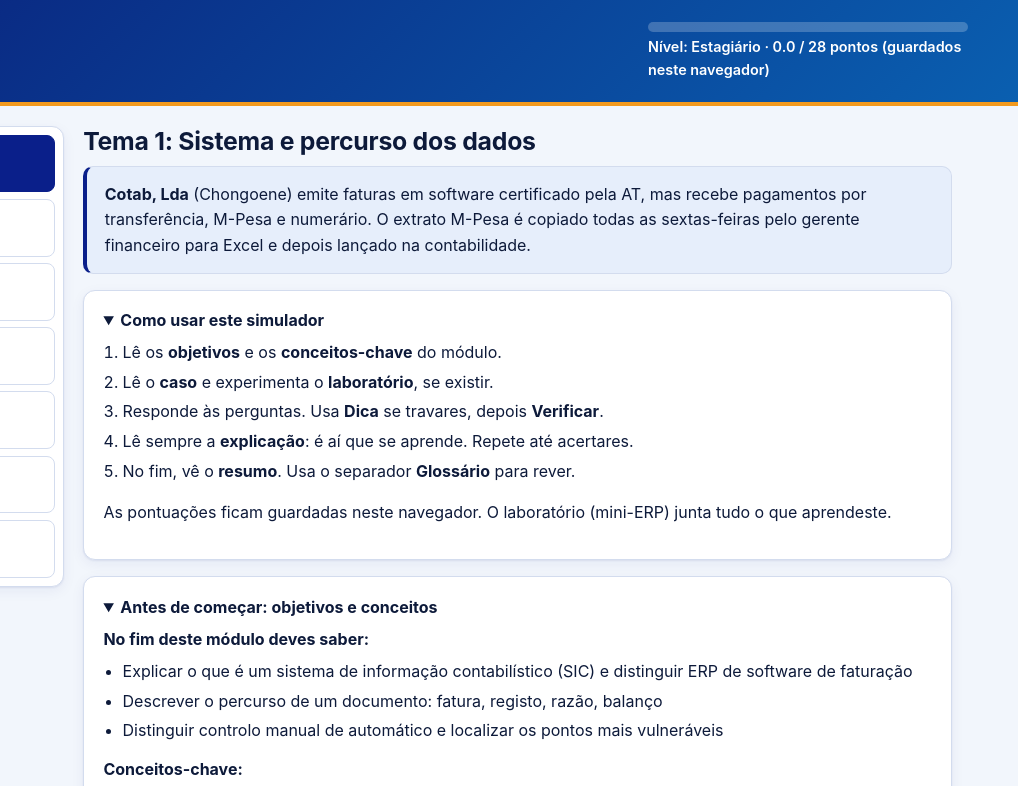
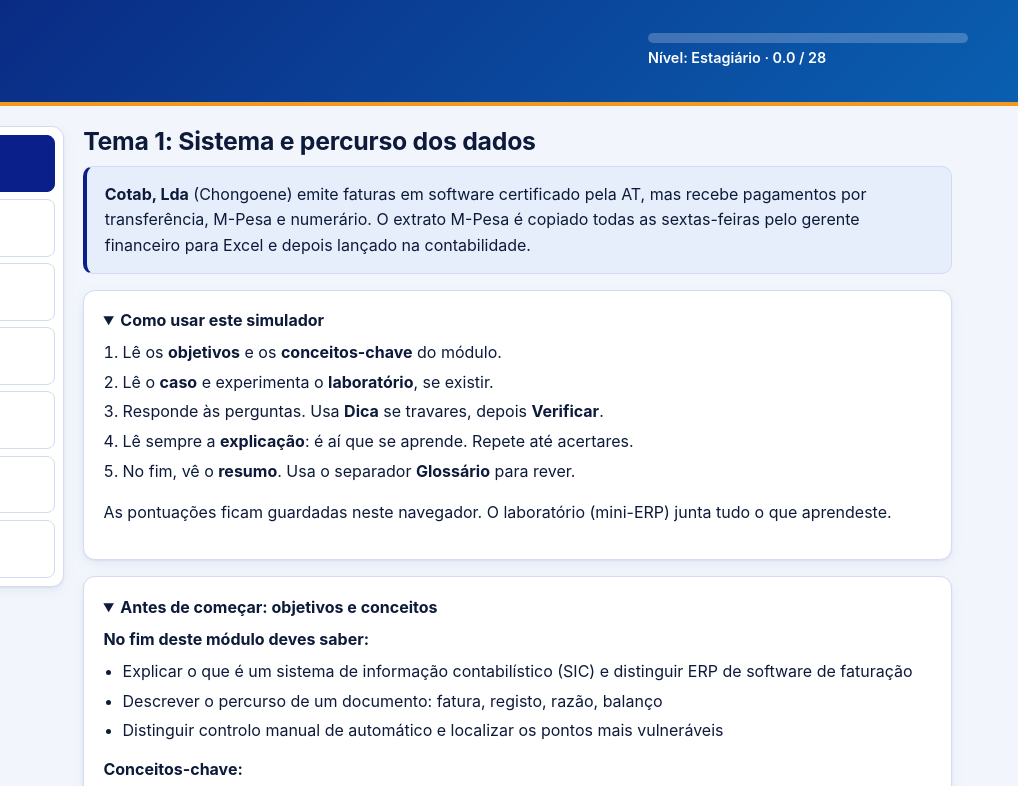
Before and after one commit to cnhancale/cnhancale.github.io, a plain HTML site: page index.html in a window 1280 px wide. Shown: the top 786 px of the page, 262-1280 px from the left. Drawn offline with Linux system fonts and the light colour scheme.

Commit message:
Update index.html

```diff
--- a/index.html
+++ b/index.html
@@ -203,7 +203,7 @@ const shuf=(a,seed)=>{let r=a.map((v,i)=>i),x=seed*7+3;for(let i=r.length-1;i>0;
 
 /* ---------- Navegação e progresso ---------- */
 function prog(){let tot=0,n=0;T.forEach((t,a)=>t.it.forEach((_,b)=>{n++;tot+=best(a,b)}));
-$("#pb").style.width=(tot/n*100)+"%";const q=tot/n,rk=q<.25?"Estagiário":q<.5?"Auditor Júnior":q<.75?"Auditor Sénior":"Sócio-auditor";$("#tot").textContent="Nível: "+rk+" · "+tot.toFixed(1)+" / "+n+" pontos (guardados neste navegador)"}
+$("#pb").style.width=(tot/n*100)+"%";const q=tot/n,rk=q<.25?"Estagiário":q<.5?"Auditor Júnior":q<.75?"Auditor Sénior":"Sócio-auditor";$("#tot").textContent="Nível: "+rk+" · "+tot.toFixed(1)+" / "+n+""}
 function nav(){$("#nav").innerHTML=T.map((t,i)=>t.gl||t.pn?"":`<button class="${i==S.cur?"on":""}" data-t="${i}">${t.n}<small>${t.t}</small></button>`).join("");
  const n=$("#nav"),a=n.querySelector(".on");if(a&&n.scrollWidth>n.clientWidth&&innerWidth<960)n.scrollTo({left:a.offsetLeft-n.offsetLeft-(n.clientWidth-a.offsetWidth)/2})}
 
```
